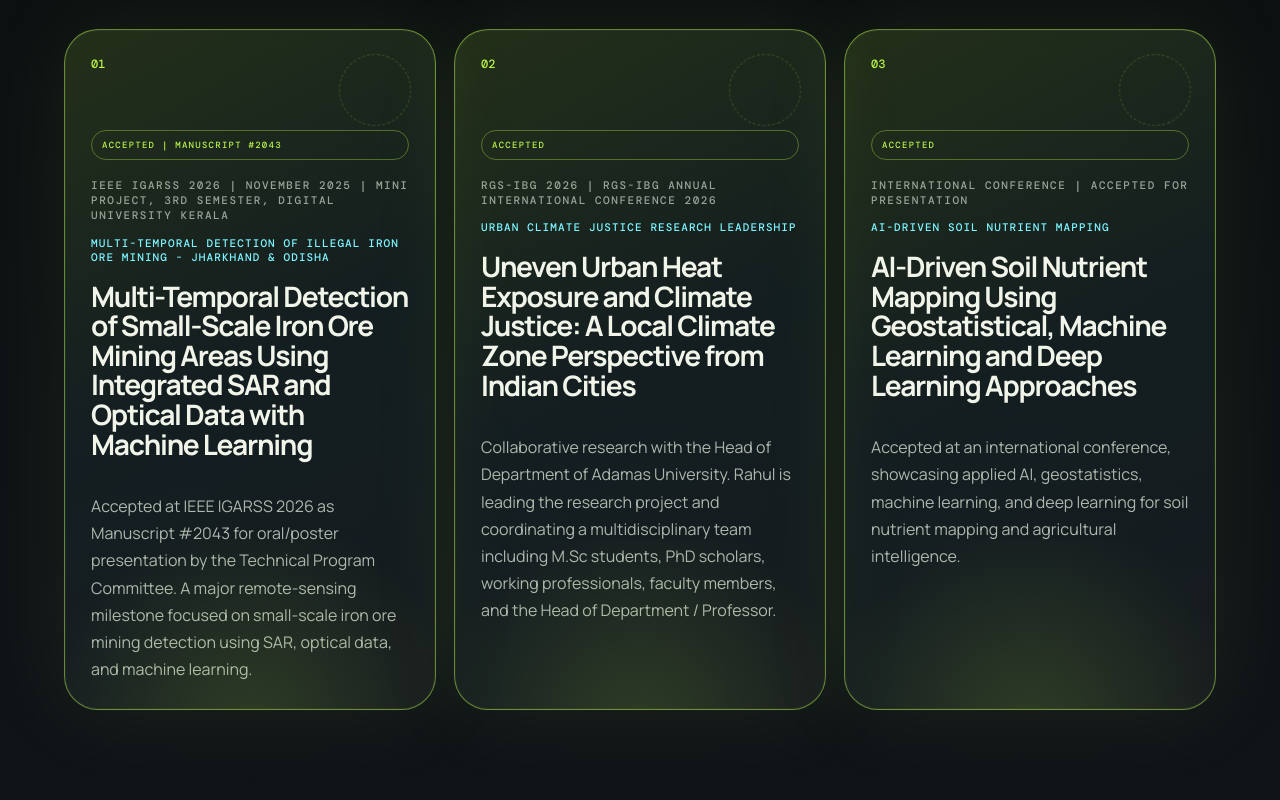
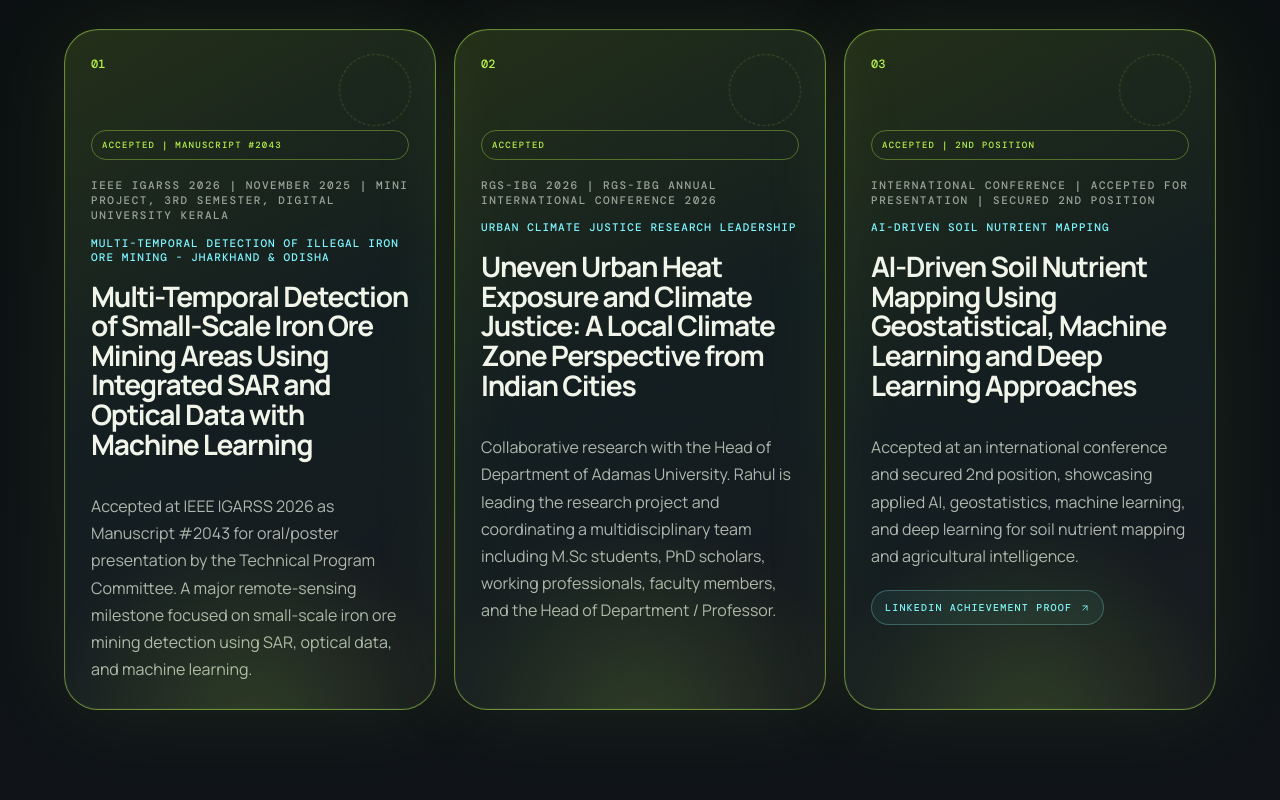
Before and after one commit to Rahul-Debnath260503/rahul-debnath-portfolio, a React (Vite) app: page / in a window 1280 px wide. Shown: the part 4120-4920 px from the top of the page. Built offline with nearby package versions, Linux system fonts and the light colour scheme; a web font is replaced by a local one.

Commit message:
Highlight soil nutrient mapping second position

```diff
--- a/src/App.tsx
+++ b/src/App.tsx
@@ -597,6 +597,11 @@ function App() {
                   <p className="paper-project">{paper.project}</p>
                   <h3>{paper.title}</h3>
                   <p>{paper.description}</p>
+                  {"proof" in paper && paper.proof && (
+                    <a className="paper-proof" href={paper.proof} target="_blank" rel="noreferrer">
+                      LinkedIn achievement proof <FiArrowUpRight />
+                    </a>
+                  )}
                 </div>
               </article>
             ))}
--- a/src/data/portfolio.ts
+++ b/src/data/portfolio.ts
@@ -100,10 +100,11 @@ export const portfolio = {
       title:
         "AI-Driven Soil Nutrient Mapping Using Geostatistical, Machine Learning and Deep Learning Approaches",
       project: "AI-driven soil nutrient mapping",
-      conference: "Accepted for presentation",
+      conference: "Accepted for presentation | Secured 2nd position",
       description:
-        "Accepted at an international conference, showcasing applied AI, geostatistics, machine learning, and deep learning for soil nutrient mapping and agricultural intelligence.",
-      status: "Accepted",
+        "Accepted at an international conference and secured 2nd position, showcasing applied AI, geostatistics, machine learning, and deep learning for soil nutrient mapping and agricultural intelligence.",
+      status: "Accepted | 2nd Position",
+      proof: "https://lnkd.in/p/gtvJAPbs",
     },
   ],
   skills: [
@@ -201,9 +202,9 @@ export const portfolio = {
       detail: "Since 6 July 2026",
     },
     {
-      value: "3",
+      value: "3 + 2nd",
       label: "Research papers accepted at international conferences",
-      detail: "IEEE IGARSS 2026, RGS-IBG 2026, and AI-driven soil nutrient mapping research",
+      detail: "IEEE IGARSS 2026, RGS-IBG 2026, and AI-driven soil nutrient mapping research with 2nd position distinction",
     },
     { value: "Lead", label: "Research team coordination", detail: "M.Sc students, PhD scholars, professionals, faculty, and HOD/Professor" },
     { value: "Agentic AI", label: "Delivered PolicyMind-AI", detail: "Insurance document intelligence using RAG and AI agents" },
```
Also changed, not shown: src/App.css.
